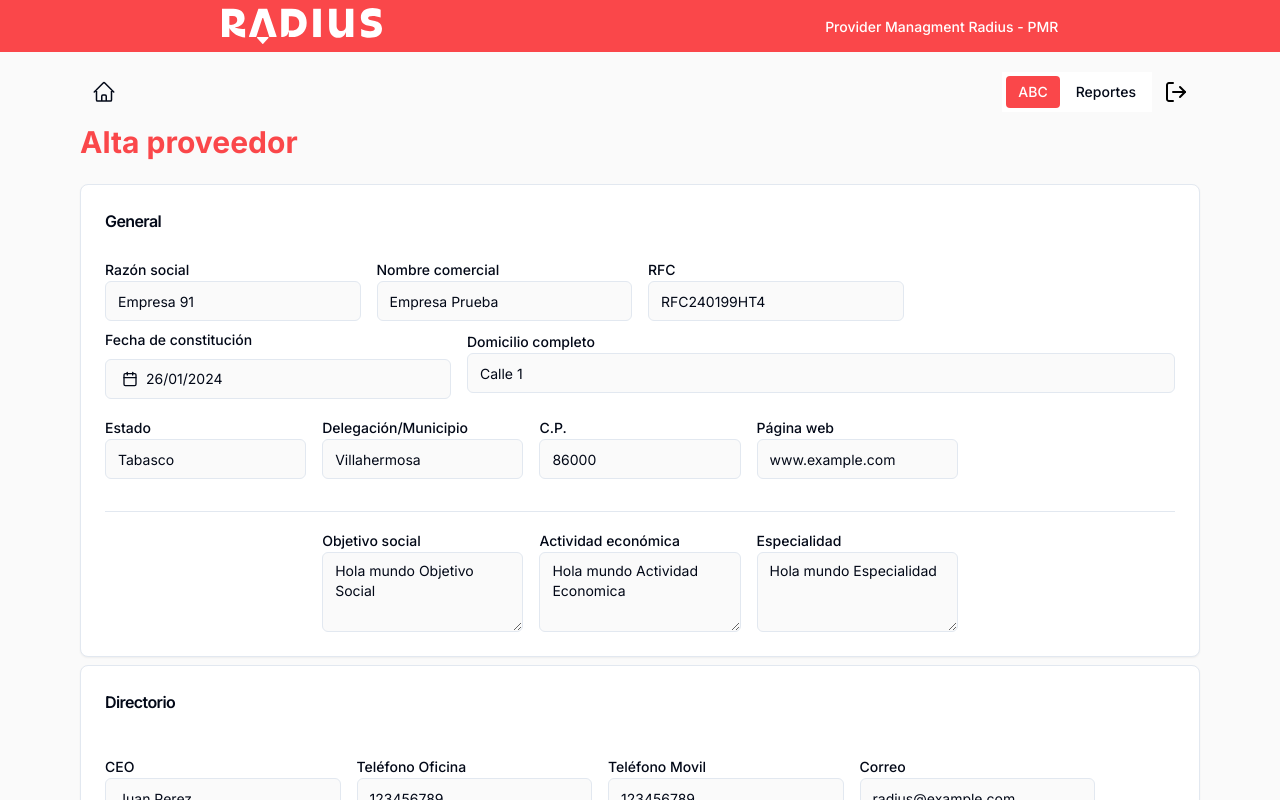
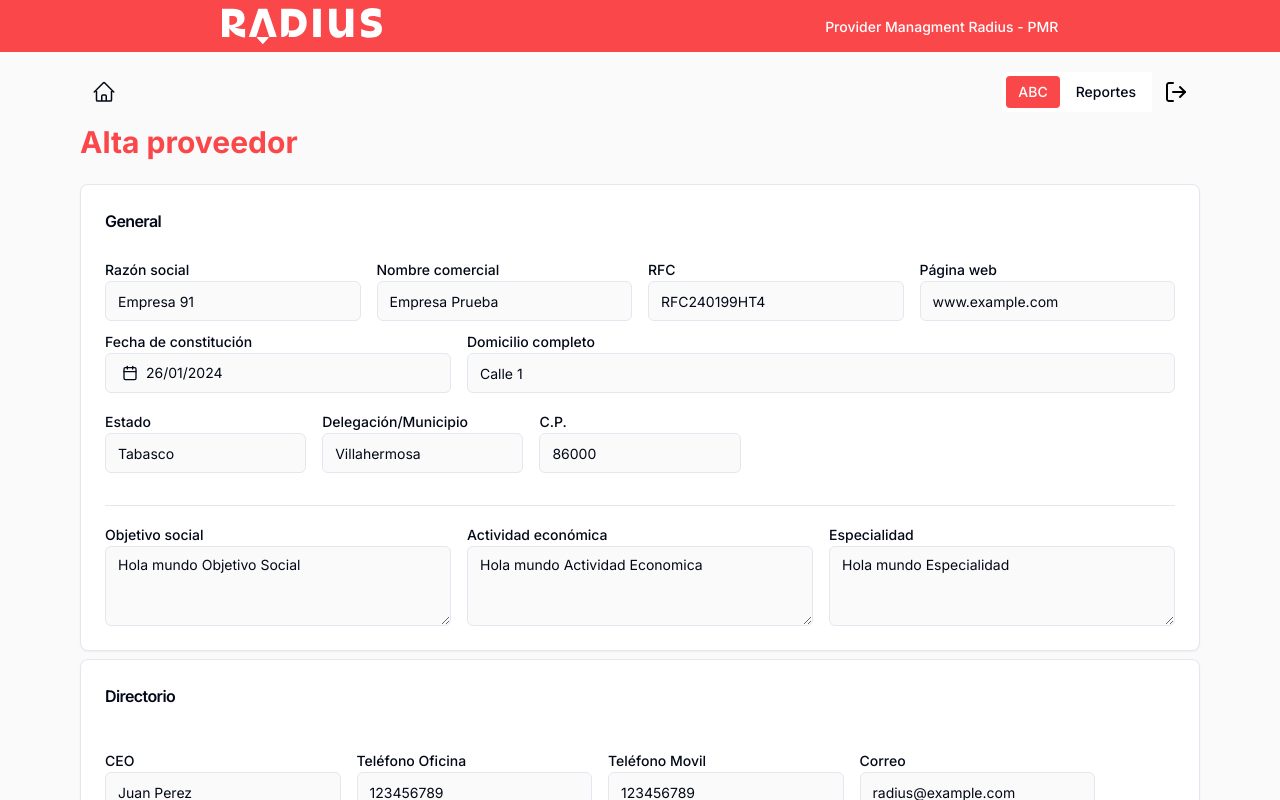
Before and after one commit to jblancoh/frontend-proveedores, a Next.js app: page /create in a window 1280 px wide. Shown: the top 800 px of the page. Built offline with nearby package versions, Linux system fonts and the light colour scheme.

Commit message:
:art:(Styles): Update UI and add new fields

```diff
--- a/src/app/(providers)/create/page.tsx
+++ b/src/app/(providers)/create/page.tsx
@@ -141,9 +141,11 @@ const Page = () => {
                   <InputField form={form} name="businessName" label="Razón social" />
                   <InputField form={form} name="commercialName" label="Nombre comercial" />
                   <InputField form={form} name="rfc" label="RFC" />
+                  <InputField form={form} name="website" label="Página web" />
+
                 </div>
                 <div className="grid grid-flow-row md:grid-cols-3 gap-4 py-2">
-                  <div className="self-center">
+                  <div className="self-end">
                     <DatePicker form={form} name="constitutionDate" label="Fecha de constitución" />
                   </div>
                   <div className="col-span-2">
@@ -154,15 +156,12 @@ const Page = () => {
                   <InputField form={form} name= "state" label="Estado" />
                   <InputField form={form} name= "delegation" label="Delegación/Municipio" />
                   <InputField form={form} name= "postalCode" label="C.P." />
-                  <InputField form={form} name="website" label="Página web" />
                 </div>
-                <div className="grid grid-flow-3 md:grid-cols-5 gap-4 items-center ">
-                  <div className="md:col-span-5 mt-6">
+                <div className="grid grid-flow-3 md:grid-cols-3 gap-4 items-center ">
+                  <div className="md:col-span-3 mt-6">
                     <Separator />
                   </div>
-                  <div className=" md:col-start-2">
                     <InputField form={form} name="socialObjective" label="Objetivo social" multiple />
-                  </div>
                     <InputField form={form} name="economicActivity" label="Actividad económica" multiple />
                     <InputField form={form} name="speciality" label="Especialidad" multiple />
                 </div>
--- a/src/app/(providers)/home/page.tsx
+++ b/src/app/(providers)/home/page.tsx
@@ -25,7 +25,7 @@ const Page = () => {
         <Card>
           <CardHeader className="h-3/4">
             <CardTitle className="text-base">Alta de Proveedor</CardTitle>
-            <CardDescription className="text-sm">Da de alta un proveedor con información básica de la empresa, directorrio de contacto y zona geográfica de cobertura.</CardDescription>
+            <CardDescription className="text-sm">Da de alta un proveedor con información básica de la empresa, directorio de contacto y zona geográfica de cobertura.</CardDescription>
           </CardHeader>
           <CardFooter className="justify-end">
             <Button
@@ -39,7 +39,7 @@ const Page = () => {
         <Card>
           <CardHeader className="h-3/4">
             <CardTitle className="text-base">Reportes</CardTitle>
-            <CardDescription className="text-sm">Genera reportes personalizados, de acuerdo a periodos de tiempo que necesites.</CardDescription>
+            <CardDescription className="text-sm">Genera reportes personalizados, de acuerdo a periodos de tiempo que se necesite.</CardDescription>
           </CardHeader>
           <CardFooter className="justify-end">
             <Button
--- a/src/app/(providers)/reports/page.tsx
+++ b/src/app/(providers)/reports/page.tsx
@@ -63,7 +63,7 @@ const Page = () => {
       <div className="grid md:grid-cols-4 gap-2 grid-rows-4">
         <Card>
           <CardHeader className="h-3/4">
-            <CardTitle className="text-base">Reporte Ad hoc</CardTitle>
+            <CardTitle className="text-base">Reporte <Label className="italic font-semibold text-base">ad hoc</Label></CardTitle>
             <CardDescription className="text-sm">Genera reportes de proveedores de acuerdo a la información que necesites.</CardDescription>
           </CardHeader>
           <CardFooter className="justify-end">
@@ -94,7 +94,7 @@ const Page = () => {
         <Card>
           <CardHeader className="h-3/4">
             <CardTitle className="text-base">Reporte Inactivos</CardTitle>
-            <CardDescription className="text-sm">Crea un reporte de proveedores inactivos o en estado de Baja, con toda su información relacionada.</CardDescription>
+            <CardDescription className="text-sm">Crea un reporte de proveedores inactivos o en estado de baja, con toda su información relacionada.</CardDescription>
           </CardHeader>
           <CardFooter className="justify-end">
             <Button
--- a/src/app/globals.css
+++ b/src/app/globals.css
@@ -34,6 +34,7 @@
 
     --radius: 0.5rem;
     --radius-background: 359, 95%, 63%, 1;
+    --radius-foreground: 2, 56%, 48%, 1;
   }
 
   .dark {
@@ -65,6 +66,7 @@
     --input: 217.2 32.6% 17.5%;
     --ring: 212.7 26.8% 83.9%;
     --radius-background: 359, 95%, 63%, 1;
+    --radius-foreground: 2, 56%, 48%, 1;
   }
 }
 
--- a/src/components/DatePicker.tsx
+++ b/src/components/DatePicker.tsx
@@ -31,15 +31,15 @@ const DatePicker = ({ form, name, label}: DatePickerProps) => {
       control={form.control}
       name={name}
       render={({ field }) => (
-        <FormItem className="flex flex-col">
-          <FormLabel className="my-1">{label}</FormLabel>
+        <FormItem className="flex flex-col space-y-1">
+          <FormLabel className="">{label}</FormLabel>
           <Popover>
             <PopoverTrigger asChild>
               <FormControl>
                 <Button
                   variant={"outline"}
                   className={cn(
-                    "w-full justify-start text-left font-normal",
+                    "w-full justify-start text-left font-normal hover:bg-slate-300",
                     !field.value && "text-muted-foreground"
                   )}
                 >
--- a/src/components/ui/button.tsx
+++ b/src/components/ui/button.tsx
@@ -18,7 +18,7 @@ const buttonVariants = cva(
           "bg-secondary text-secondary-foreground hover:bg-secondary/80",
         ghost: "hover:bg-accent hover:text-accent-foreground",
         link: "text-primary underline-offset-4 hover:underline",
-        radius: "text-white bg-radius hover:bg-accent",
+        radius: "text-white bg-radius hover:bg-radius-foreground",
         success: "text-primary bg-green-500 hover:bg-green-500/80",
       },
       size: {
--- a/src/components/ui/calendar.tsx
+++ b/src/components/ui/calendar.tsx
@@ -39,11 +39,11 @@ function Calendar({
         cell: "h-9 w-9 text-center text-sm p-0 relative [&:has([aria-selected].day-range-end)]:rounded-r-md [&:has([aria-selected].day-outside)]:bg-accent/50 [&:has([aria-selected])]:bg-accent first:[&:has([aria-selected])]:rounded-l-md last:[&:has([aria-selected])]:rounded-r-md focus-within:relative focus-within:z-20",
         day: cn(
           buttonVariants({ variant: "ghost" }),
-          "h-9 w-9 p-0 font-normal aria-selected:opacity-100"
+          "h-9 w-9 p-0 font-normal aria-selected:opacity-100 hover:bg-slate-300"
         ),
         day_range_end: "day-range-end",
         day_selected:
-          "bg-primary text-primary-foreground hover:bg-primary hover:text-primary-foreground focus:bg-primary focus:text-primary-foreground",
+          "bg-primary text-white hover:bg-primary hover:text-primary-foreground focus:bg-primary focus:text-primary-foreground",
         day_today: "bg-accent text-accent-foreground",
         day_outside:
           "day-outside text-muted-foreground opacity-50 aria-selected:bg-accent/50 aria-selected:text-muted-foreground aria-selected:opacity-30",
--- a/src/components/ui/select.tsx
+++ b/src/components/ui/select.tsx
@@ -118,7 +118,7 @@ const SelectItem = React.forwardRef<
   <SelectPrimitive.Item
     ref={ref}
     className={cn(
-      "relative flex w-full cursor-default select-none items-center rounded-sm py-1.5 pl-8 pr-2 text-sm outline-none focus:bg-accent focus:text-accent-foreground data-[disabled]:pointer-events-none data-[disabled]:opacity-50",
+      "relative flex w-full cursor-default select-none items-center rounded-sm py-1.5 pl-8 pr-2 text-sm outline-none focus:bg-slate-200 focus:text-accent-foreground data-[disabled]:pointer-events-none data-[disabled]:opacity-50",
       className
     )}
     {...props}
--- a/tailwind.config.ts
+++ b/tailwind.config.ts
@@ -54,6 +54,7 @@ const config = {
         },
         radius: {
           DEFAULT: "hsl(var(--radius-background))",
+          foreground: "hsl(var(--radius-foreground))",
         },
       },
       borderRadius: {
```
